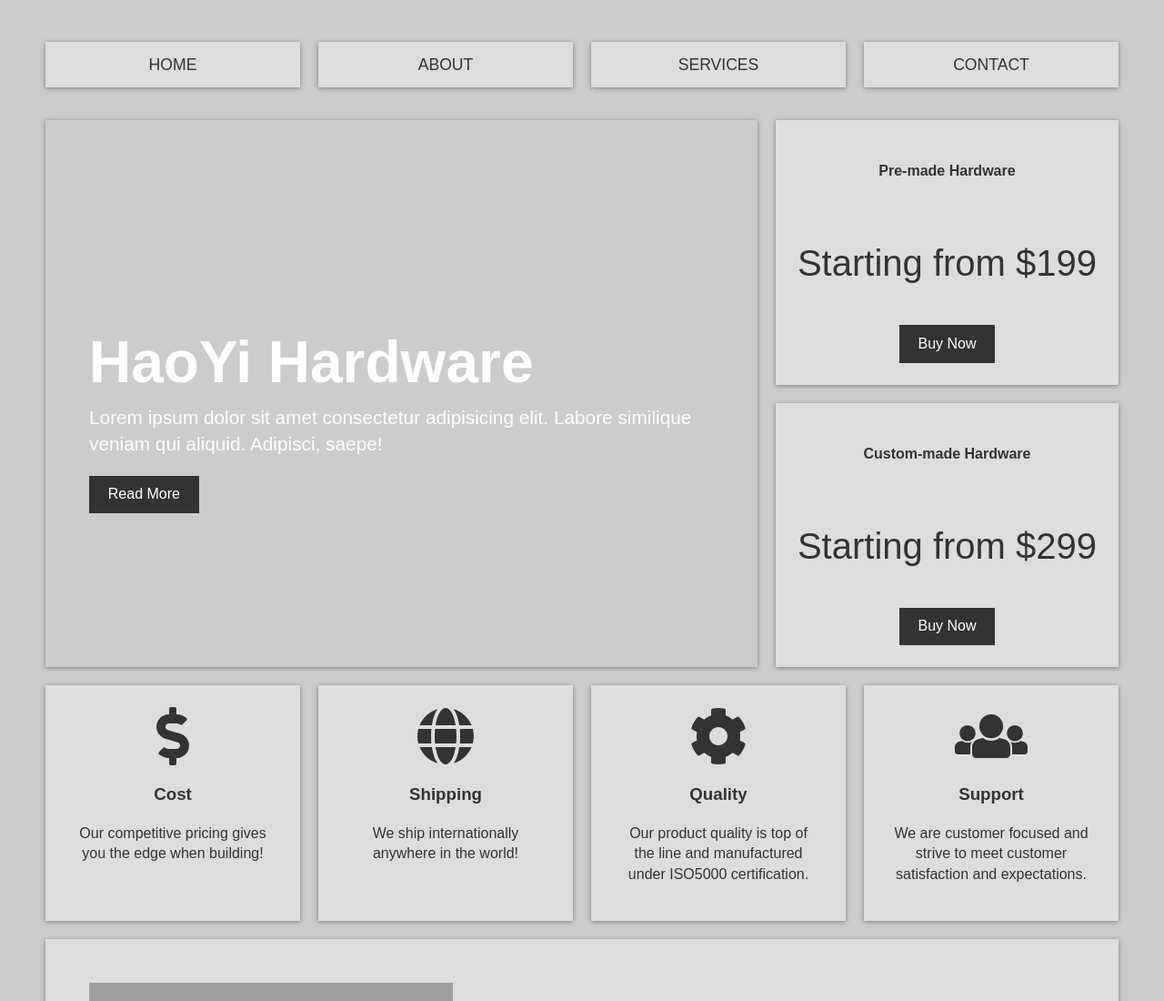
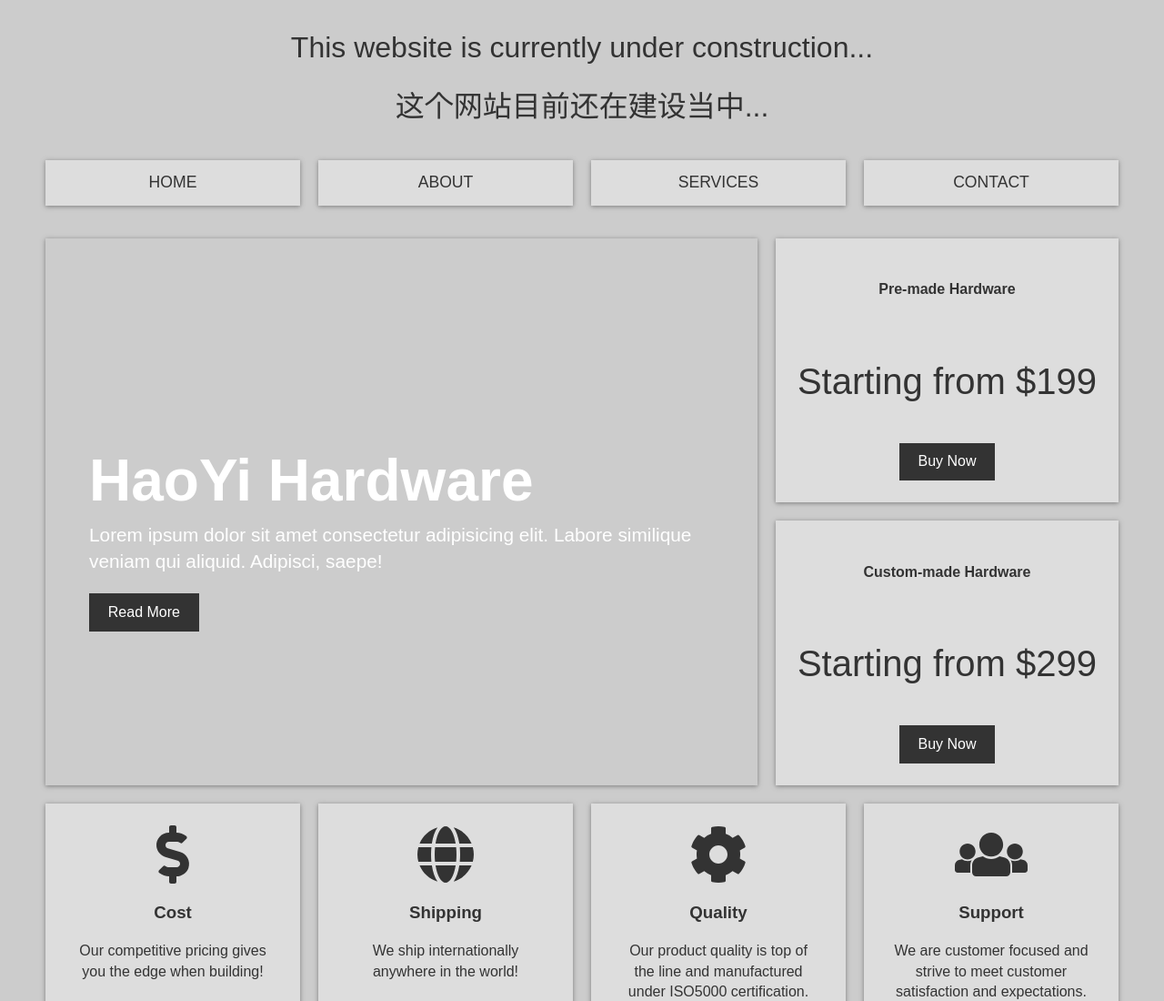
Before and after one commit to jacobsong/haoyi, a website: page public/index.html in a window 1280 px wide. Shown: the top 1100 px of the page at 91% size. Drawn offline with Linux system fonts and the light colour scheme; grey boxes are pictures that could not be loaded.

Commit message:
add banner

```diff
--- a/public/index.html
+++ b/public/index.html
@@ -13,6 +13,8 @@
 
 <body>
   <div class="wrapper">
+    <p class="banner">This website is currently under construction...</p>
+    <p class="banner">这个网站目前还在建设当中...</p>
     <!-- Navigation -->
     <nav class="main-nav">
       <ul>
--- a/public/main.css
+++ b/public/main.css
@@ -15,6 +15,12 @@ body {
   background: #ccc;
   margin: 30px 50px;
   line-height: 1.4;
+}
+
+.banner {
+  font-size: 2em;
+  text-align: center;
+  margin: 0px;
 }
 
 .btn {
```
